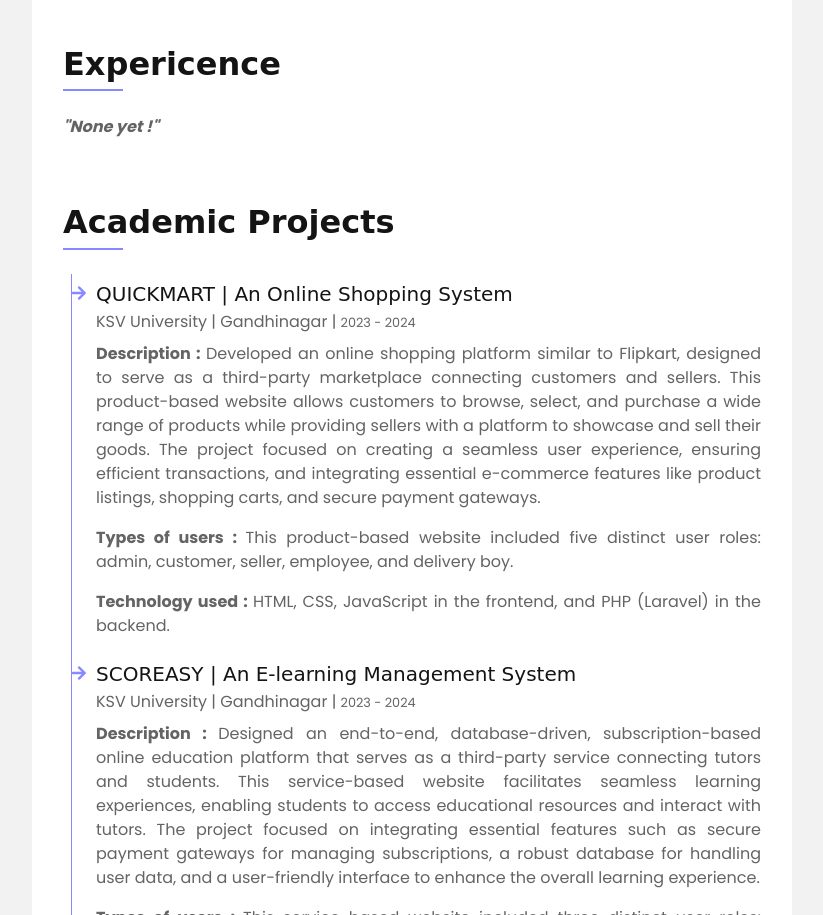
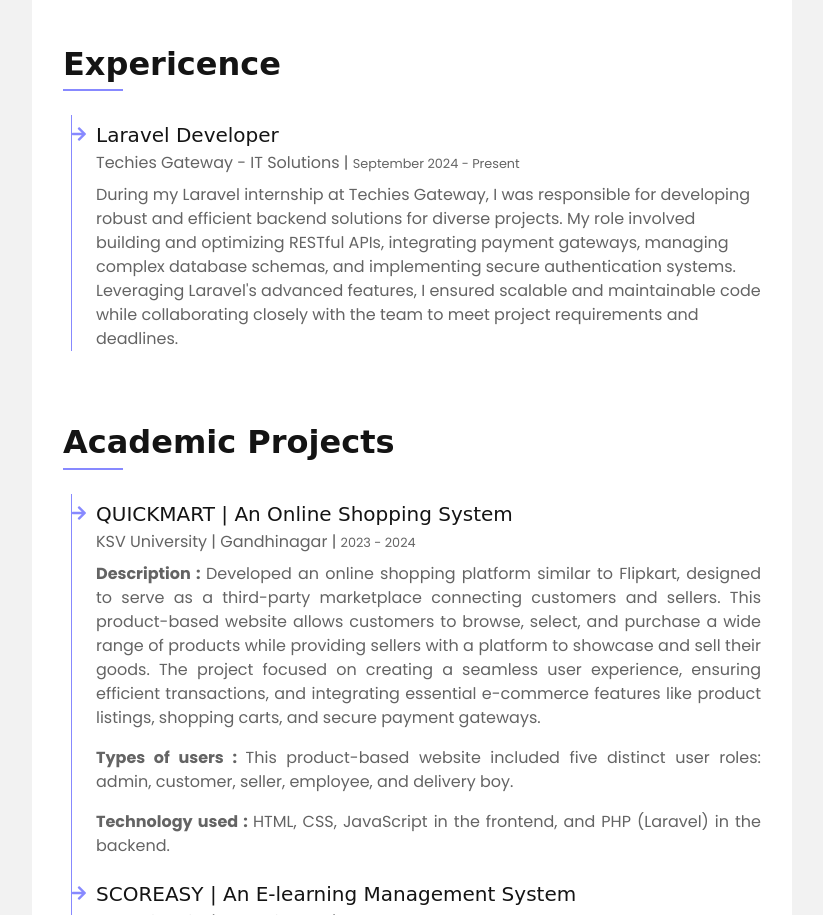
Before and after one commit to anjalipatel1609/portfolio, a plain HTML site: page index.html in a window 1280 px wide. Shown: the part 2147-3062 px from the top of the page, without its empty margins (418-1241 px from the left). Drawn offline with nearby package versions, Linux system fonts and the light colour scheme; a web font is replaced by a local one.

Commit message:
Add Experience

```diff
--- a/index.html
+++ b/index.html
@@ -280,12 +280,13 @@
                             <h2 class="title position-relative pb-2 mb-4">Expericence</h2>
                         </div>
 
+                        <!-- <div class="col-12">
+                            <p><b><i>"None yet !"</i></b></p>
+                        </div> -->
+
                         <div class="col-12">
-                            <p><b><i>"None yet !"</i></b></p>
-                        </div>
-                        <!-- <div class="col-12">
                             <div class="border-left border-primary pt-2 pl-4 ml-2">
-                                <div class="position-relative mb-4">
+                                <!-- <div class="position-relative mb-4">
                                     <i class="fa fa-arrow-right text-primary position-absolute" style="top: 3px; left: -24px;"></i>
                                     <h5 class="mb-1">Full Stack Developer</h5>
                                     <p class="mb-2">Soft Company | <small>2000 - 2050</small></p>
@@ -296,15 +297,15 @@
                                     <h5 class="mb-1">Web Designer</h5>
                                     <p class="mb-2">Soft Company | <small>2000 - 2050</small></p>
                                     <p>Tempor eos dolore amet tempor dolor tempor. Dolore ea magna sit amet dolor eirmod. Eos ipsum est tempor dolor. Clita lorem kasd sed ea lorem diam ea lorem eirmod duo sit ipsum stet lorem diam</p>
-                                </div>
+                                </div> -->
                                 <div class="position-relative mb-4">
                                     <i class="fa fa-arrow-right text-primary position-absolute" style="top: 3px; left: -24px;"></i>
-                                    <h5 class="mb-1">Web Designer</h5>
-                                    <p class="mb-2">Soft Company | <small>2000 - 2050</small></p>
-                                    <p>Tempor eos dolore amet tempor dolor tempor. Dolore ea magna sit amet dolor eirmod. Eos ipsum est tempor dolor. Clita lorem kasd sed ea lorem diam ea lorem eirmod duo sit ipsum stet lorem diam</p>
+                                    <h5 class="mb-1">Laravel Developer</h5>
+                                    <p class="mb-2">Techies Gateway - IT Solutions | <small>September 2024 - Present</small></p>
+                                    <p>During my Laravel internship at Techies Gateway, I was responsible for developing robust and efficient backend solutions for diverse projects. My role involved building and optimizing RESTful APIs, integrating payment gateways, managing complex database schemas, and implementing secure authentication systems. Leveraging Laravel's advanced features, I ensured scalable and maintainable code while collaborating closely with the team to meet project requirements and deadlines.</p>
                                 </div>
                             </div>
-                        </div> -->
+                        </div>
                     </div>
                 </div>
                 <!-- Experience End -->
```
